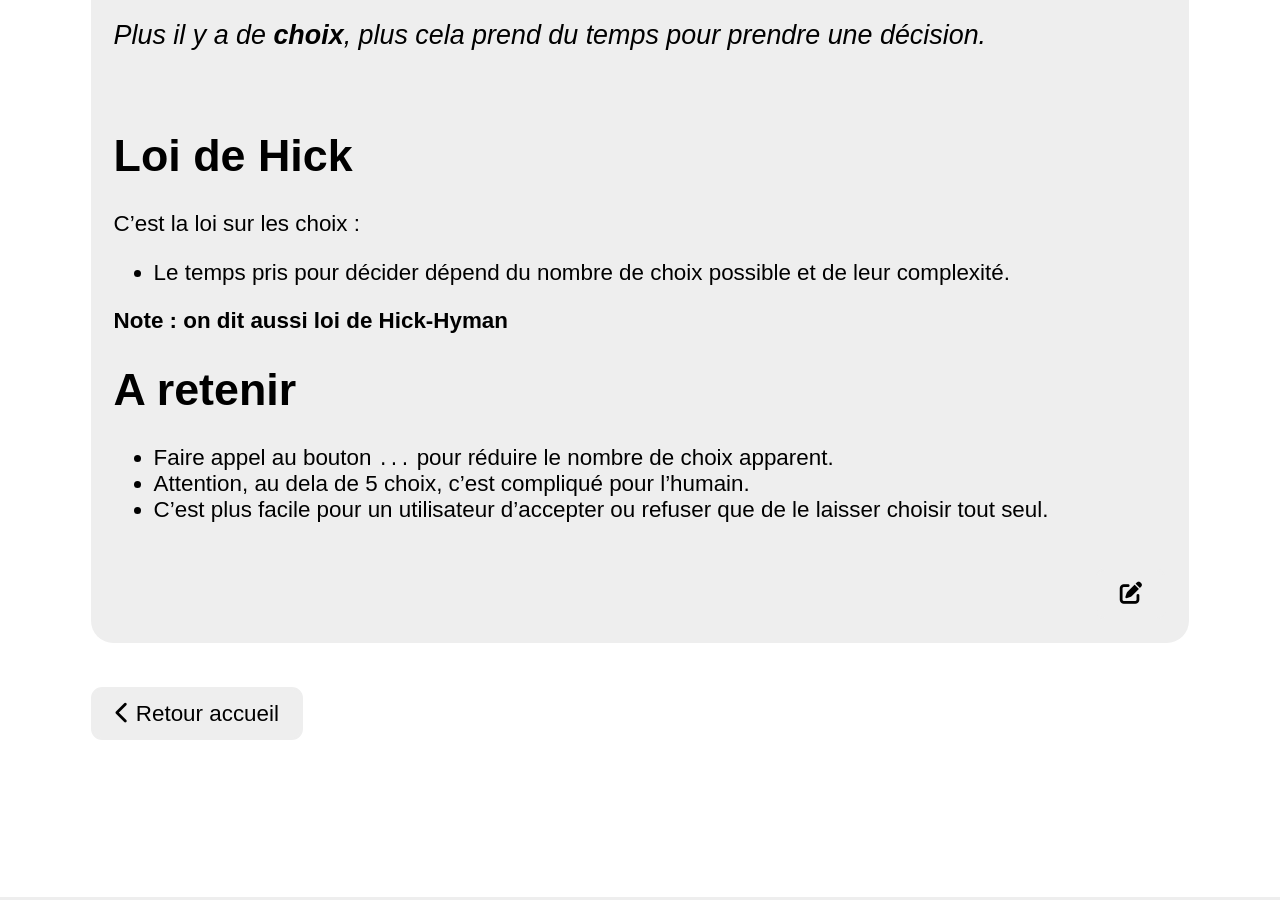
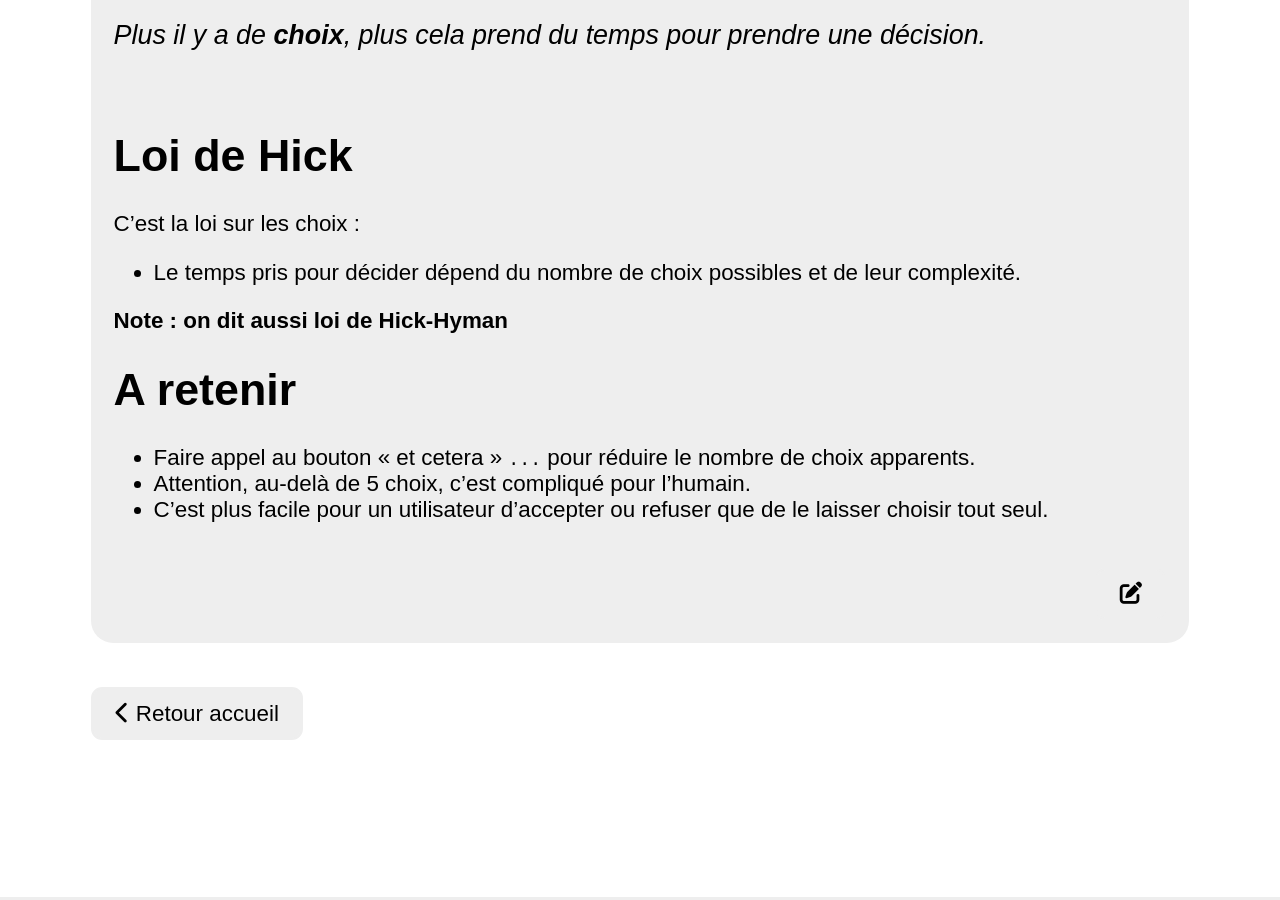
Before and after one commit to ux-lois/ux-lois.github.io, a Jekyll site: the page built from docs/_cards/03-hick.md, in a window 1280 px wide and 900 px high, scrolled down 619 px. Built offline with Jekyll 4.4.1, drawn with Linux system fonts in a browser that asks for light colours; nearby versions of some CDN libraries.

Commit message:
dev: hick

```diff
--- a/docs/_cards/03-hick.md
+++ b/docs/_cards/03-hick.md
@@ -9,12 +9,12 @@ excerpt: Plus il y a de **choix**, plus cela prend du temps pour prendre une dé
 
 C'est la loi sur les choix :
 
-- Le temps pris pour décider dépend du nombre de choix possible et de leur complexité.
+- Le temps pris pour décider dépend du nombre de choix possibles et de leur complexité.
 
 **Note : on dit aussi loi de Hick-Hyman**
 
 # A retenir
 
-- Faire appel au bouton `...` pour réduire le nombre de choix apparent.
-- Attention, au dela de 5 choix, c'est compliqué pour l'humain.
+- Faire appel au bouton « et cetera » `...` pour réduire le nombre de choix apparents.
+- Attention, au-delà de 5 choix, c'est compliqué pour l'humain.
 - C'est plus facile pour un utilisateur d'accepter ou refuser que de le laisser choisir tout seul.
```
